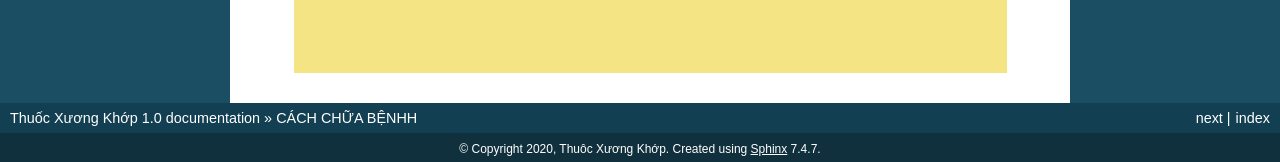
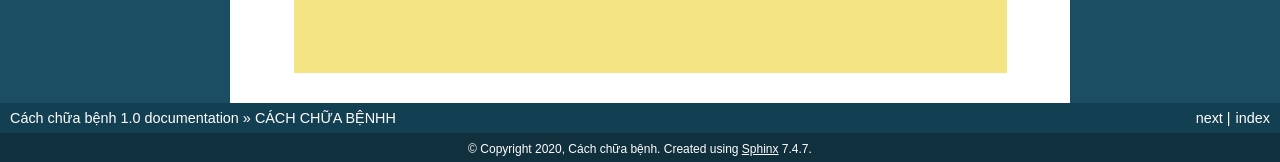
Before and after one commit to cacchua/cachchuabenh, a Sphinx documentation site: the page built from docs/index.rst, in a window 1280 px wide and 900 px high, scrolled down 818 px. Shown: the part 735-897 px from the top of the window. Built offline with Sphinx 7.4.7, drawn with Linux system fonts in a browser that asks for light colours; pages that are not in the unit, such as notebooks, are missing from menus; some of the changed text lies outside the part shown.

Commit message:
Update conf.py

```diff
--- a/docs/conf.py
+++ b/docs/conf.py
@@ -43,8 +43,8 @@ source_suffix = '.rst'
 master_doc = 'index'
 
 # General information about the project.
-project = u'Thuốc Xương Khớp'
-copyright = u'2020, Thuôc Xương Khớp'
+project = u'Cách chữa bệnh'
+copyright = u'2020, Cách chữa bệnh'
 
 # The version info for the project you're documenting, acts as replacement for
 # |version| and |release|, also used in various other places throughout the
```
